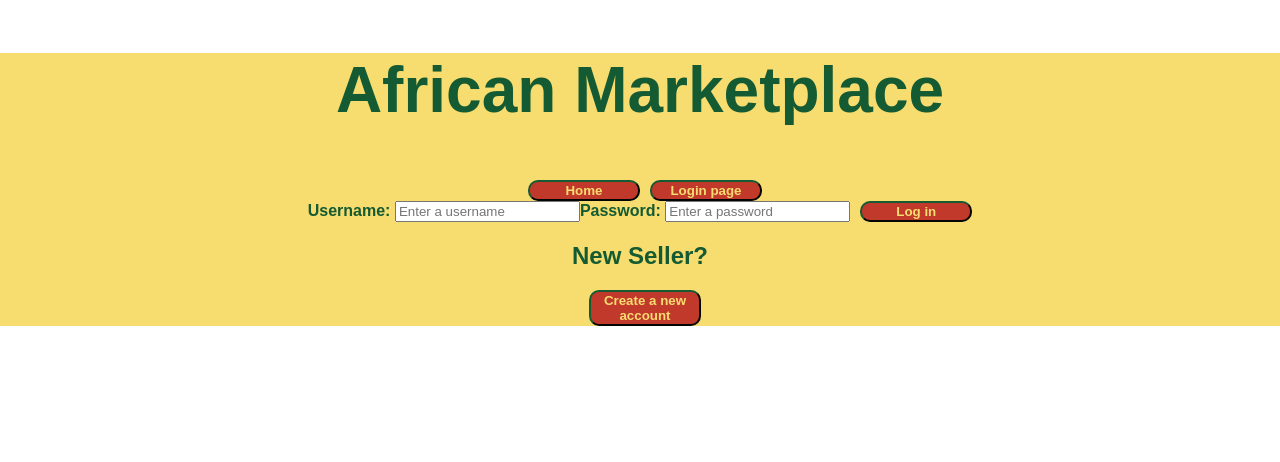
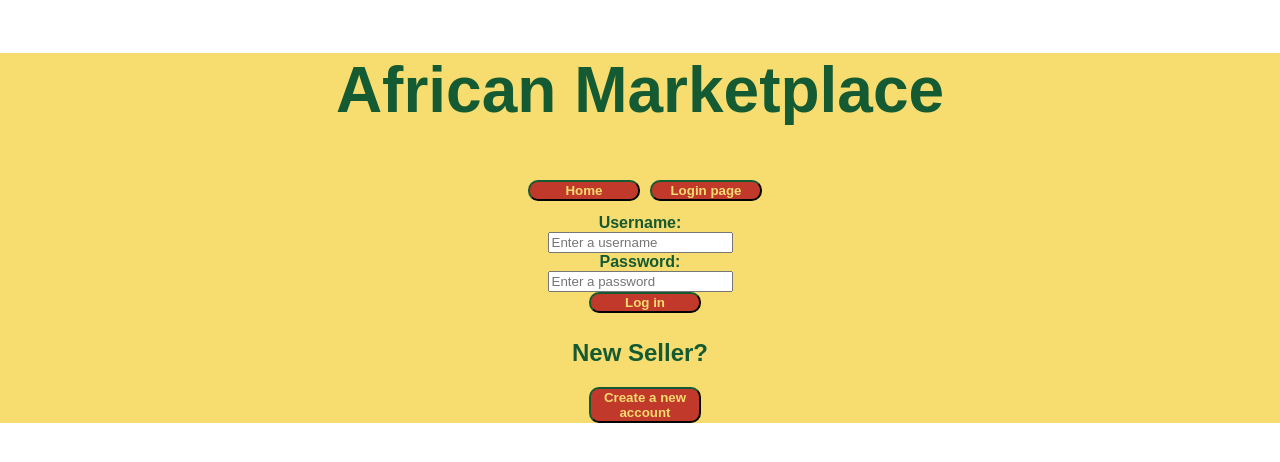
Before and after one commit to african-marketplace-dec2021/frontend, a React (Create React App) app in the folder frontend/: page /login in a window 1280 px wide. Shown: the top 462 px of the page. Built offline with nearby package versions, Linux system fonts and the light colour scheme.

Commit message:
some more styling

```diff
--- a/frontend/src/components/CreateUser.js
+++ b/frontend/src/components/CreateUser.js
@@ -2,7 +2,17 @@ import axios from "axios";
 import { React, useState, useEffect } from "react";
 import FormSchema from "./FormSchema";
 import * as yup from "yup";
+import styled from "styled-components";
 
+const StyledRegister = styled.div`
+    display: flex;
+    align-content: center;
+    align-items:center;
+    flex-direction: column;
+    flex-wrap: wrap;
+    margin-top: 1%;
+    margin-bottom: 2%;
+`
 
 const initialValues = {
   username: "",
--- a/frontend/src/components/Login.js
+++ b/frontend/src/components/Login.js
@@ -1,7 +1,18 @@
 import React, { useState } from 'react';
 import axios from 'axios';
 import { useHistory, Link } from "react-router-dom";
+import styled from 'styled-components';
 
+const StyledStuff = styled.div`
+    display: flex;
+    align-content: center;
+    align-items:center;
+    flex-direction: column;
+    flex-wrap: wrap;
+    margin-top: 1%;
+    margin-bottom: 2%;
+
+`
 
 const Login = () => {
 
@@ -38,6 +49,7 @@ const Login = () => {
     return (
         <div>
             <form onSubmit={handleLogin}>
+                <StyledStuff>
                 <label>Username: </label>
                     <input
                         type="text"
@@ -55,6 +67,7 @@ const Login = () => {
                             placeholder="Enter a password"
                         />
                         <button id='login'>Log in</button>
+                    </StyledStuff>
             </form>
             <h2>New Seller?</h2>
             <Link to='/createuser'><button>Create a new account</button></Link>
```
